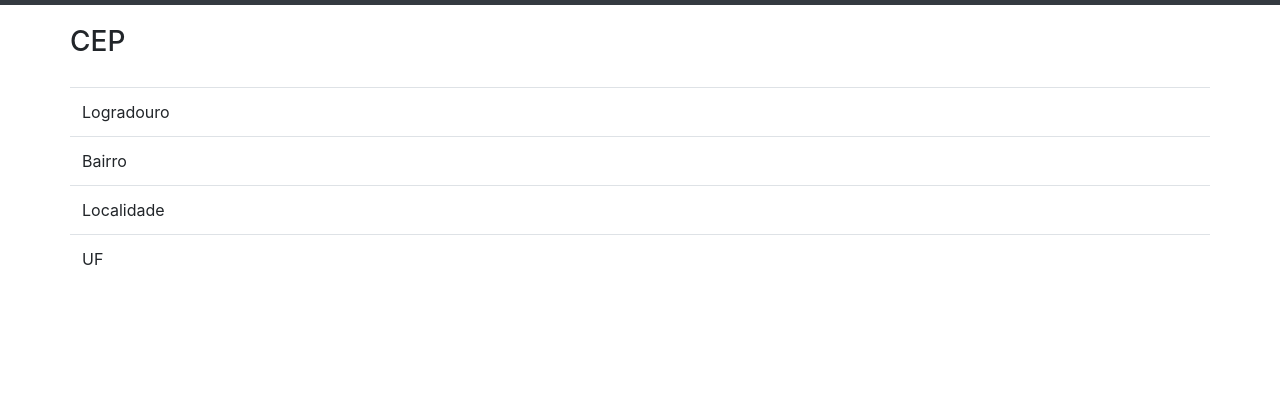
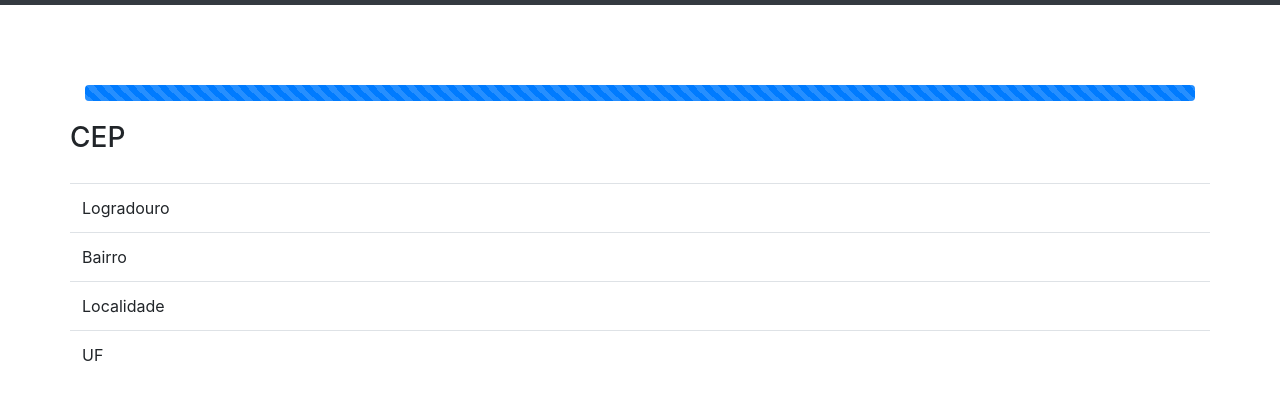
Before and after one commit to marcelloalbuca/API-ViaCEP-jQuery-Ajax, a plain HTML site: page index.html in a window 1280 px wide. Shown: the part 51-450 px from the top of the page. Drawn offline with Linux system fonts and the light colour scheme.

Commit message:
Adicionando barra de progresso e a class cep e barra de progresso

```diff
--- a/index.html
+++ b/index.html
@@ -17,8 +17,13 @@
       <button class="btn btn-outline-success my-2 my-sm-0" onclick="consultaCep()">Buscar</button>
     </div>
 </nav>
+<div class="container barra-progresso" style="margin-top:80px;">
+  <div class="progress">
+    <div class="progress-bar progress-bar-striped progress-bar-animated" role="progressbar" aria-valuenow="75" aria-valuemin="0" aria-valuemax="100" style="width: 100%"></div>
+  </div>
+</div>
 
-<div class="container" style="margin-top:20px;">
+<div class="container cep" style="margin-top:20px;">
   <div class="row">
     <h3 id="titulo_cep">CEP</h3>
   </div>
```
